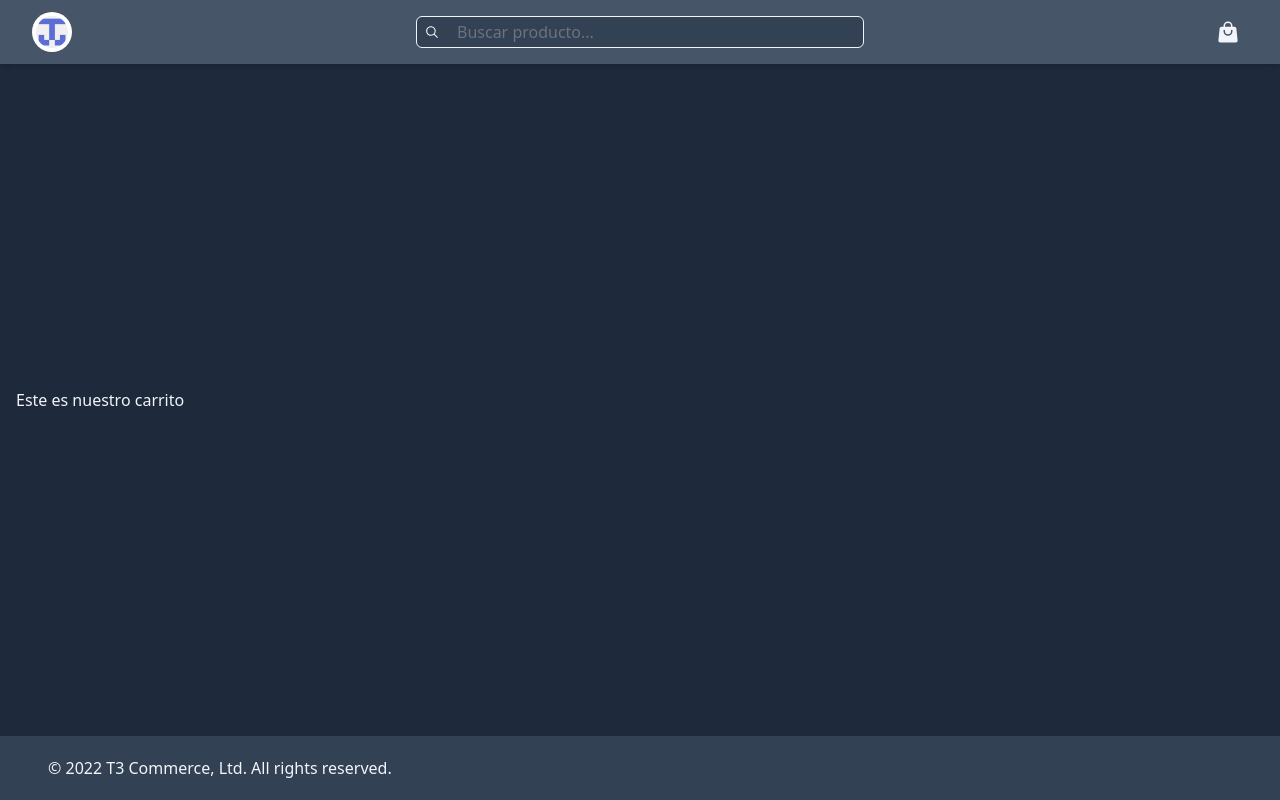
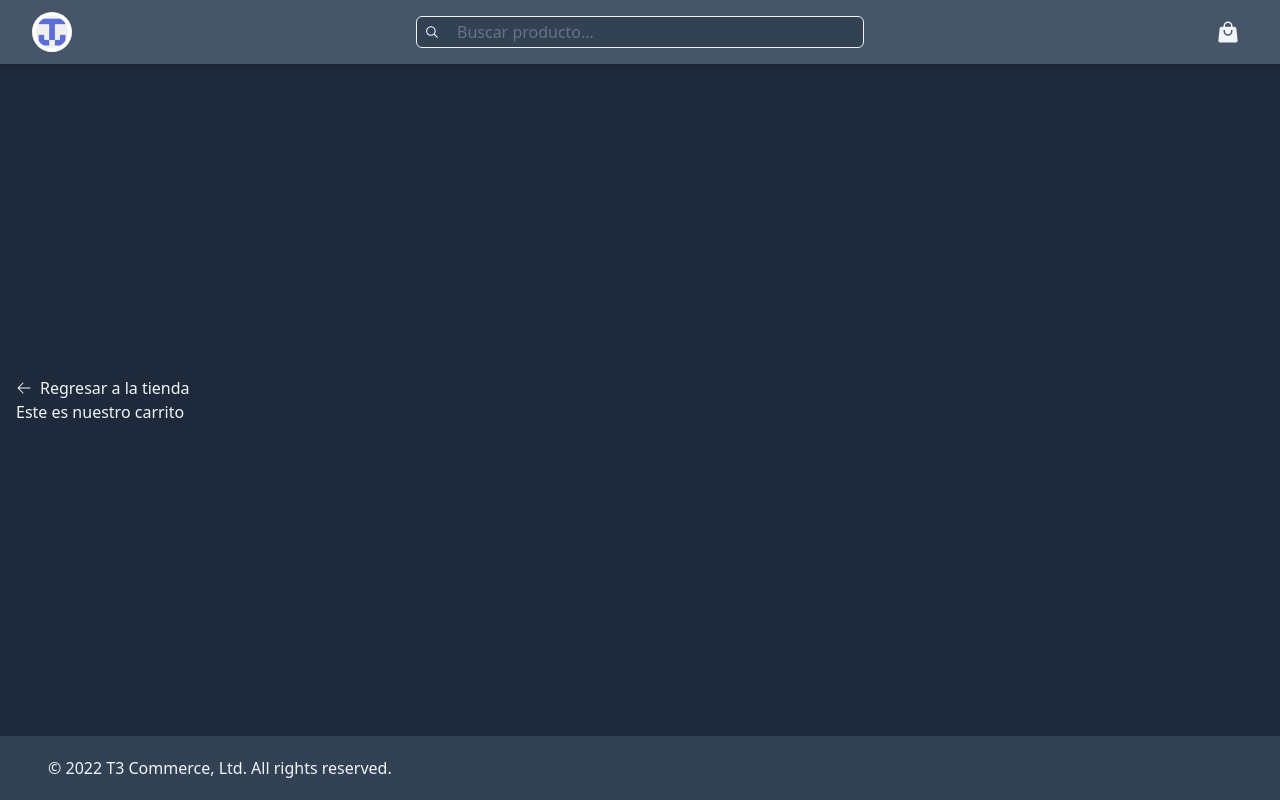
Before and after one commit to alexbarba/t3-rsc-commerce, a Next.js app: page /cart in a window 1280 px wide. Built offline with nearby package versions, Linux system fonts and the light colour scheme.

Commit message:
feat(cart): add routing

```diff
--- a/src/app/(shop)/cart/page.tsx
+++ b/src/app/(shop)/cart/page.tsx
@@ -1,5 +1,16 @@
+import Link from "next/link";
+import { ArrowLeftIcon } from "@heroicons/react/24/solid";
+
 const cart = () => {
-  return <div>Este es nuestro carrito</div>;
+  return (
+    <div>
+      <Link href="/" className="flex cursor-pointer items-center">
+        <ArrowLeftIcon className="mr-2 h-4 w-4" />
+        Regresar a la tienda
+      </Link>
+      Este es nuestro carrito
+    </div>
+  );
 };
 
 export default cart;
--- a/src/components/common/Header/Header.tsx
+++ b/src/components/common/Header/Header.tsx
@@ -3,6 +3,7 @@ import Image from "next/image";
 import Logo from "../../../../public/logo.webp";
 import { MagnifyingGlassIcon } from "@radix-ui/react-icons";
 import { ShoppingBagIcon } from "@heroicons/react/24/solid";
+import Link from "next/link";
 
 const Header = () => {
   return (
@@ -22,9 +23,9 @@ const Header = () => {
         <MagnifyingGlassIcon className="absolute inset-y-0 left-2 my-auto h-4 w-4" />
       </label>
 
-      <button className="p-2">
+      <Link className="p-2" href="/cart">
         <ShoppingBagIcon className="h-6 w-6" />
-      </button>
+      </Link>
     </header>
   );
 };
```
